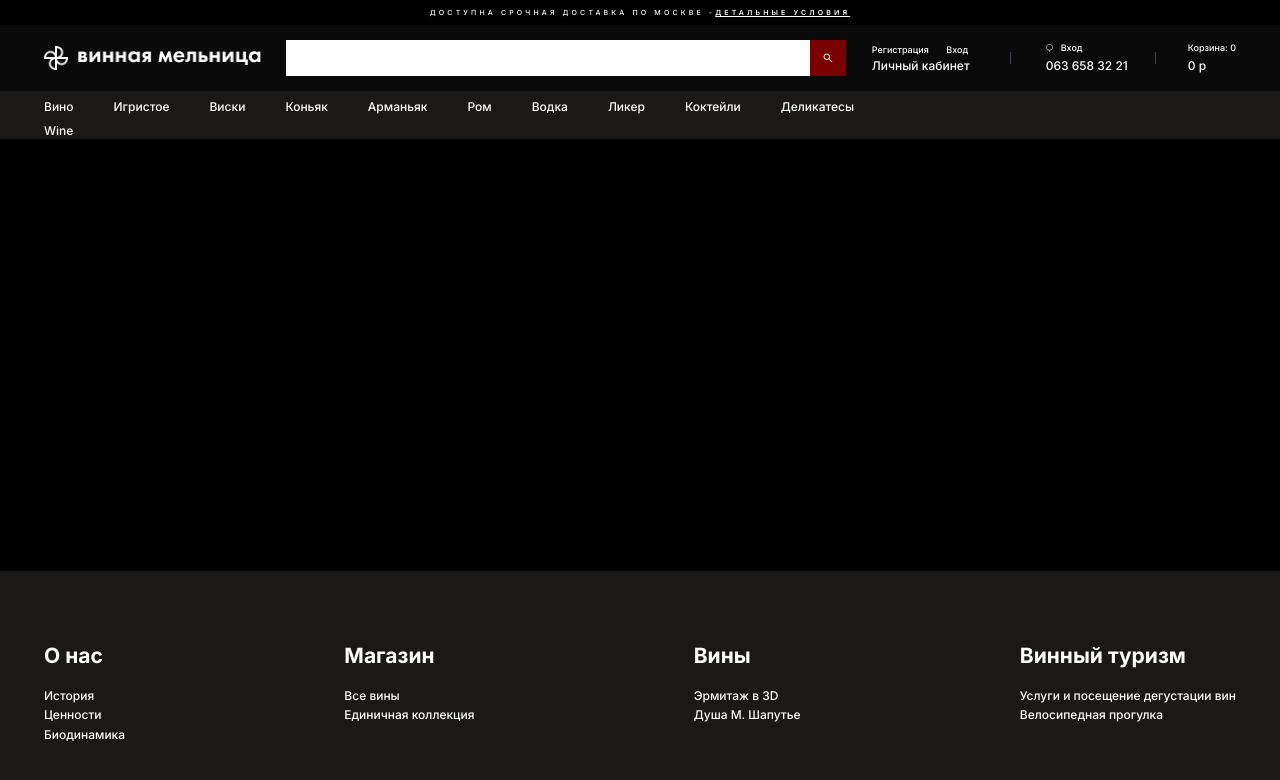
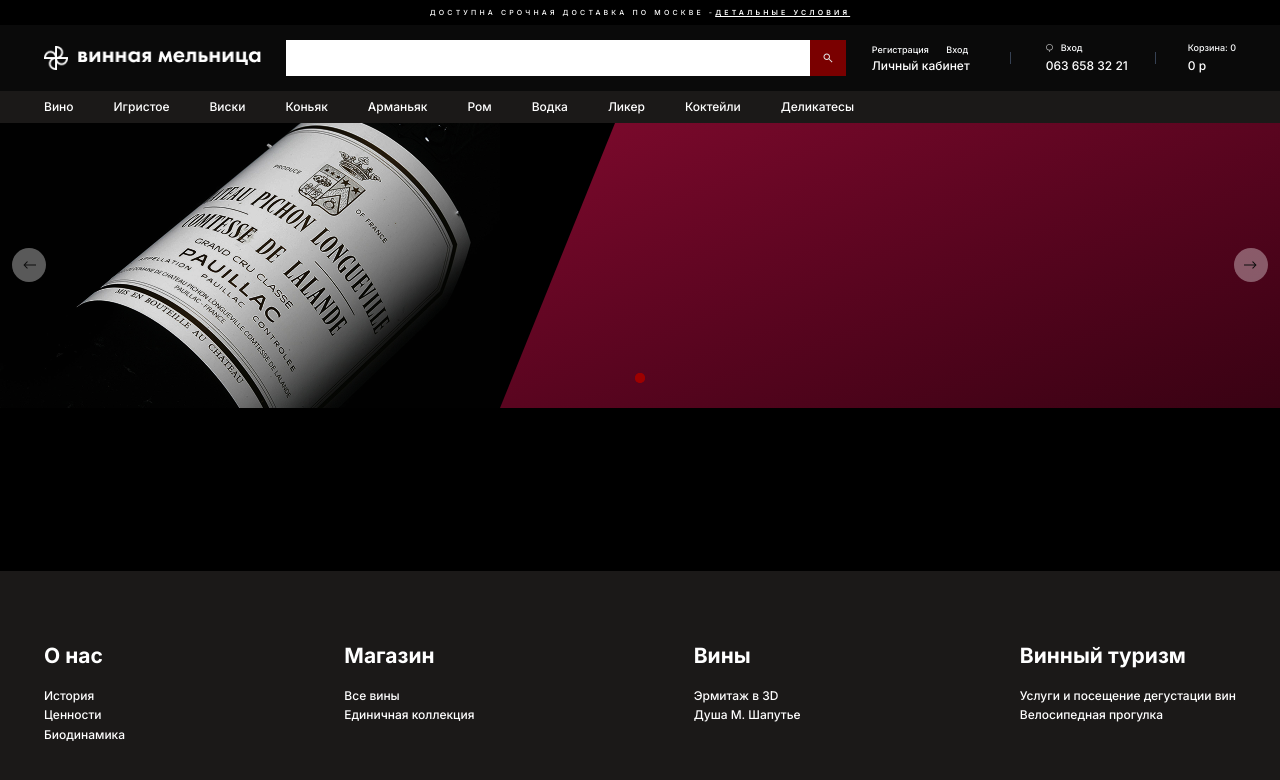
Before and after one commit to ZoirJohn/the-wine, a Next.js app: page /wine in a window 1280 px wide. Shown: the top 780 px of the page. Built offline with nearby package versions, Linux system fonts and the light colour scheme.

Commit message:
set-up ready

```diff
--- a/src/app/page.tsx
+++ b/src/app/page.tsx
@@ -10,7 +10,15 @@
                 <>
                         <section>
                                 <div className='_container p-0 relative'>
-                                        <Carousel>{<Banner />}</Carousel>
+                                        <Carousel>
+                                                {
+                                                        <>
+                                                                <Banner offer='Special offer' content='pichon longueville comtesse de lalande' button='ЗАКАЗАТЬ ВИНО' />
+                                                                <Banner offer='Special offer' content='pichon longueville comtesse de lalande' button='ЗАКАЗАТЬ ВИНО' />
+                                                                <Banner offer='Special offer' content='pichon longueville comtesse de lalande' button='ЗАКАЗАТЬ ВИНО' />
+                                                        </>
+                                                }
+                                        </Carousel>
                                         <div className='flex min-h-30 gap-1 text-center max-md:flex-wrap max-md:min-h-60 text-nowrap'>
                                                 <div className='p-5 relative flex-1 basis-1/3 flex flex-col items-center justify-center bg-[url(/01.png)] bg-no-repeat bg-cover before:block before:w-full before:h-full before:bg-black before:opacity-50 before:absolute before:top-0 before:left-0 hover:before:opacity-25 cursor-pointer before:transition-all before:duration-500'>
                                                         <p className='uppercase z-0'>НА ТЕРРИТОРИИ БОРДО</p>
--- a/src/app/wine/page.tsx
+++ b/src/app/wine/page.tsx
@@ -1,8 +1,15 @@
+import Carousel from '@/components/Carousel'
+import Poster from '@/components/Poster'
+
 const Wine = () => {
         return (
                 <>
                         <section>
-                                <div className='_container'>Wine</div>
+                                <div className='_container p-0'>
+                                        <Carousel>
+                                                <Poster />
+                                        </Carousel>
+                                </div>
                         </section>
                 </>
         )
--- a/src/components/Carousel.tsx
+++ b/src/components/Carousel.tsx
@@ -4,11 +4,10 @@
 import { PrevButton, NextButton, usePrevNextButtons } from './CarouselArrows'
 import useEmblaCarousel from 'embla-carousel-react'
 import '@/css/carousel.css'
-import Banner from './Banner'
 import Autoplay from 'embla-carousel-autoplay'
 import { EmblaOptionsType } from 'embla-carousel'
 
-const Carousel: FC<{ children: ReactNode; options: EmblaOptionsType }> = ({ children, options }) => {
+const Carousel: FC<{ children: ReactNode; options?: EmblaOptionsType }> = ({ children, options }) => {
         const [emblaRef, emblaApi] = useEmblaCarousel({ loop: true }, [Autoplay({ delay: 3000, stopOnMouseEnter: true, stopOnInteraction: false })])
 
         const { selectedIndex, scrollSnaps, onDotButtonClick } = useDotButton(emblaApi)
--- /dev/null
+++ b/src/components/Poster.tsx
@@ -0,0 +1,20 @@
+import Link from 'next/link'
+
+const Poster = ({ button, offer, content }: { button: string; offer: string; content: string }) => {
+        return (
+                <div className='embla__slide flex relative' key={1}>
+                        <div className='relative min-w-[500px] bg-[url(/offer.png)] relative rightTriangle after:border-r-[115px]'></div>
+                        <div className='grow-1 bg-gradient-to-br from-[#7E0A2D] to-[#390213] flex justify-center'>
+                                <div className='flex flex-col basis-[500px] justify-center items-center z-10'>
+                                        <h1 className='font-sans font-regular capitalize opacity-75'>{offer}</h1>
+                                        <h2 className='uppercase text-center'>{content}</h2>
+                                        <Link href='/' className='mt-8 max-xs:mt-4 uppercase'>
+                                                {button}
+                                        </Link>
+                                </div>
+                        </div>
+                </div>
+        )
+}
+
+export default Poster
```
